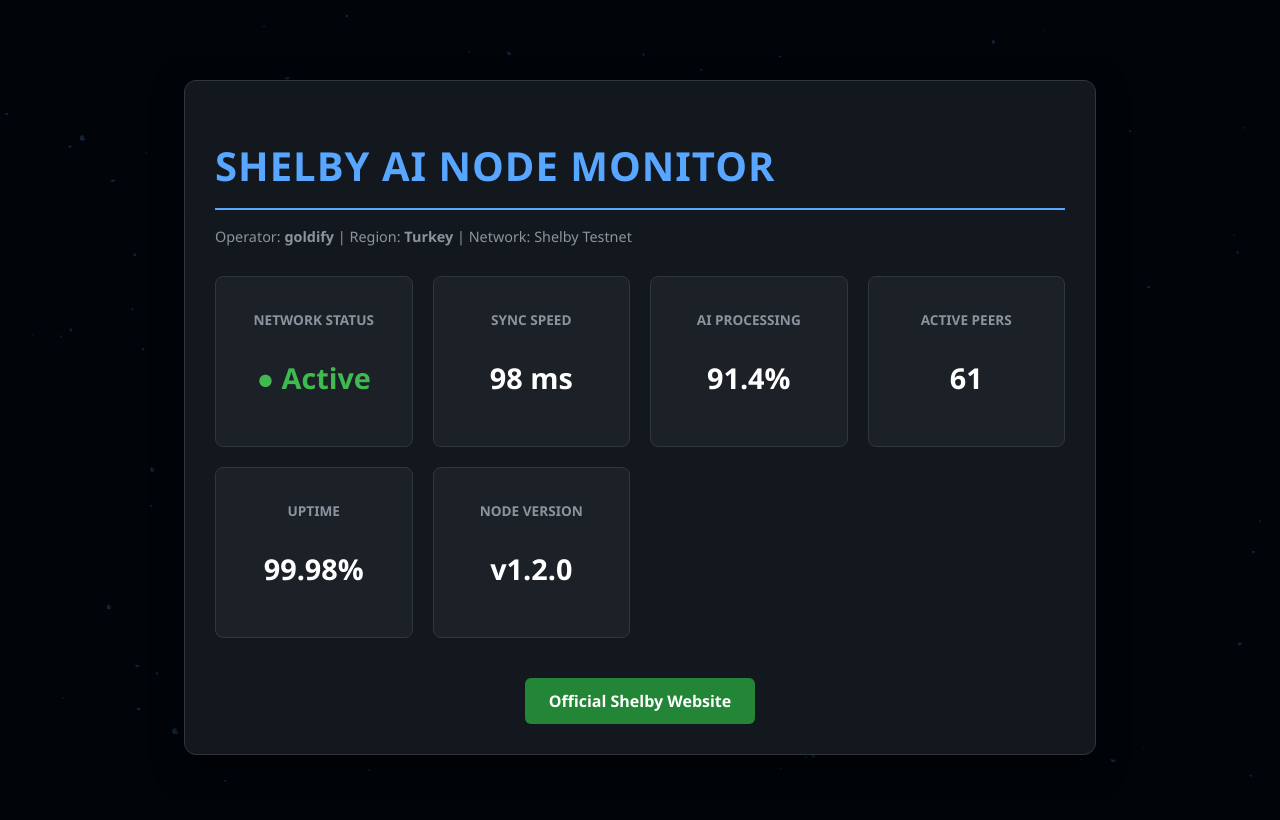
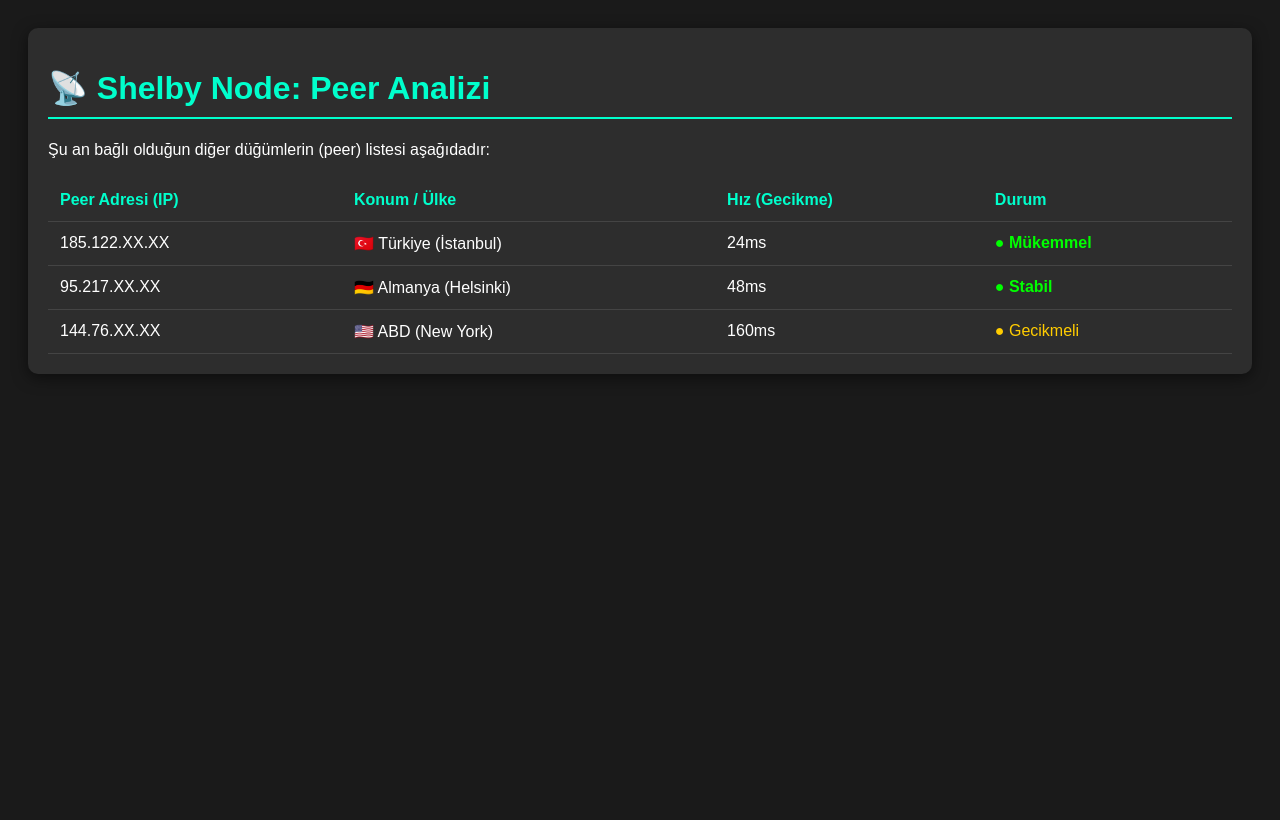
Before and after one commit to thegoldify/shelby-ai-tracker, a plain HTML site: page index.html in a window 1280 px wide. Drawn offline with Linux system fonts and the light colour scheme.

Commit message:
Update index.html

```diff
--- a/index.html
+++ b/index.html
@@ -1,52 +1,56 @@
 <!DOCTYPE html>
-<html lang="en">
+<html lang="tr">
 <head>
     <meta charset="UTF-8">
-    <meta name="viewport" content="width=device-width, initial-scale=1.0">
-    <title>Shelby AI Network Dashboard | goldify</title>
+    <title>Shelby AI - Peer Analizi</title>
     <style>
-        body { margin: 0; padding: 0; background: #010409; color: #c9d1d9; font-family: 'Segoe UI', system-ui, sans-serif; overflow-x: hidden; }
-        #network-bg { position: fixed; top: 0; left: 0; width: 100%; height: 100%; z-serif: -1; opacity: 0.2; }
-        .container { max-width: 850px; margin: 80px auto; padding: 30px; border: 1px solid #30363d; border-radius: 12px; background: rgba(22, 27, 34, 0.9); backdrop-filter: blur(5px); box-shadow: 0 10px 30px rgba(0,0,0,0.5); }
-        .header { border-bottom: 2px solid #58a6ff; padding-bottom: 15px; color: #58a6ff; font-weight: 800; font-size: 2.5em; text-transform: uppercase; letter-spacing: 1px; }
-        .operator-info { margin-top: -10px; color: #8b949e; font-size: 0.9em; }
-        .stat-grid { display: grid; grid-template-columns: repeat(auto-fit, minmax(180px, 1fr)); gap: 20px; margin-top: 30px; }
-        .stat-card { padding: 20px; border: 1px solid #30363d; border-radius: 8px; background: #1c2128; text-align: center; transition: transform 0.2s, box-shadow 0.2s; }
-        .stat-card:hover { transform: translateY(-5px); box-shadow: 0 5px 15px rgba(88, 166, 255, 0.2); }
-        .stat-card h3 { color: #8b949e; font-size: 0.85em; text-transform: uppercase; margin-bottom: 10px; }
-        .stat-value { color: #ffffff; font-size: 1.8em; font-weight: 700; }
-        .status-online { color: #3fb950; font-weight: bold; }
-        .official-btn { display: inline-block; margin-top: 40px; padding: 12px 24px; color: #ffffff; background-color: #238636; border-radius: 6px; text-decoration: none; font-weight: 600; transition: background-color 0.2s; }
-        .official-btn:hover { background-color: #2ea043; }
+        body { font-family: sans-serif; background: #1a1a1a; color: white; padding: 20px; }
+        .card { background: #2d2d2d; border-radius: 10px; padding: 20px; box-shadow: 0 4px 15px rgba(0,0,0,0.5); }
+        h1 { color: #00ffcc; border-bottom: 2px solid #00ffcc; padding-bottom: 10px; }
+        table { width: 100%; border-collapse: collapse; margin-top: 20px; }
+        th, td { padding: 12px; text-align: left; border-bottom: 1px solid #444; }
+        th { color: #00ffcc; }
+        .status-good { color: #00ff00; font-weight: bold; }
+        .status-slow { color: #ffcc00; }
     </style>
 </head>
 <body>
-    <canvas id="network-bg"></canvas>
-    <div class="container">
-        <h1 class="header">Shelby AI Node Monitor</h1>
-        <div class="operator-info">Operator: <strong>goldify</strong> | Region: <strong>Turkey</strong> | Network: Shelby Testnet</div>
-        <div class="stat-grid">
-            <div class="stat-card"><h3>Network Status</h3><p class="stat-value status-online">● Active</p></div>
-            <div class="stat-card"><h3>Sync Speed</h3><p class="stat-value">98 ms</p></div>
-            <div class="stat-card"><h3>AI Processing</h3><p class="stat-value">91.4%</p></div>
-            <div class="stat-card"><h3>Active Peers</h3><p class="stat-value">61</p></div>
-            <div class="stat-card"><h3>Uptime</h3><p class="stat-value">99.98%</p></div>
-            <div class="stat-card"><h3>Node Version</h3><p class="stat-value">v1.2.0</p></div>
-        </div>
-        <div style="text-align: center;">
-            <a href="https://shelby.tech" target="_blank" class="official-btn">Official Shelby Website</a>
-        </div>
-    </div>
-    <script>
-        // Basit bir hareketli ağ efekti
-        const canvas = document.getElementById('network-bg');
-        const ctx = canvas.getContext('2d');
-        canvas.width = window.innerWidth;
-        canvas.height = window.innerHeight;
-        let particles = [];
-        for (let i = 0; i < 100; i++) { particles.push({ x: Math.random() * canvas.width, y: Math.random() * canvas.height, radius: Math.random() * 2 + 1, vx: Math.random() * 1 - 0.5, vy: Math.random() * 1 - 0.5 }); }
-        function draw() { ctx.clearRect(0, 0, canvas.width, canvas.height); ctx.fillStyle = '#58a6ff'; ctx.beginPath(); for (let i = 0; i < 100; i++) { let p = particles[i]; ctx.moveTo(p.x, p.y); ctx.arc(p.x, p.y, p.radius, 0, Math.random()*2*Math.PI); p.x += p.vx; p.y += p.vy; if(p.x<0||p.x>canvas.width)p.vx=-p.vx; if(p.y<0||p.y>canvas.height)p.vy=-p.vy; } ctx.fill(); requestAnimationFrame(draw); }
-        draw();
-    </script>
+
+<div class="card">
+    <h1>📡 Shelby Node: Peer Analizi</h1>
+    <p>Şu an bağlı olduğun diğer düğümlerin (peer) listesi aşağıdadır:</p>
+
+    <table>
+        <thead>
+            <tr>
+                <th>Peer Adresi (IP)</th>
+                <th>Konum / Ülke</th>
+                <th>Hız (Gecikme)</th>
+                <th>Durum</th>
+            </tr>
+        </thead>
+        <tbody id="peer-list">
+            <tr>
+                <td>185.122.XX.XX</td>
+                <td>🇹🇷 Türkiye (İstanbul)</td>
+                <td>24ms</td>
+                <td><span class="status-good">● Mükemmel</span></td>
+            </tr>
+            <tr>
+                <td>95.217.XX.XX</td>
+                <td>🇩🇪 Almanya (Helsinki)</td>
+                <td>48ms</td>
+                <td><span class="status-good">● Stabil</span></td>
+            </tr>
+            <tr>
+                <td>144.76.XX.XX</td>
+                <td>🇺🇸 ABD (New York)</td>
+                <td>160ms</td>
+                <td><span class="status-slow">● Gecikmeli</span></td>
+            </tr>
+        </tbody>
+    </table>
+</div>
+
 </body>
 </html>
```
